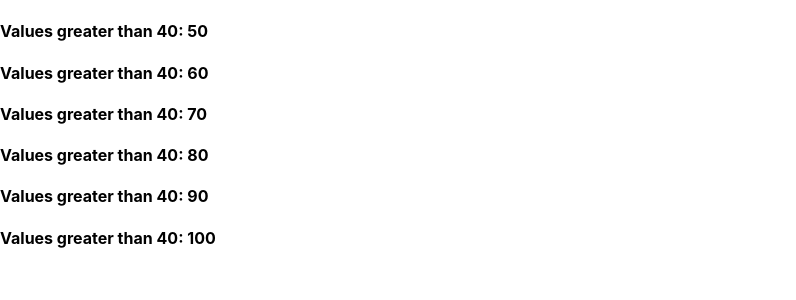
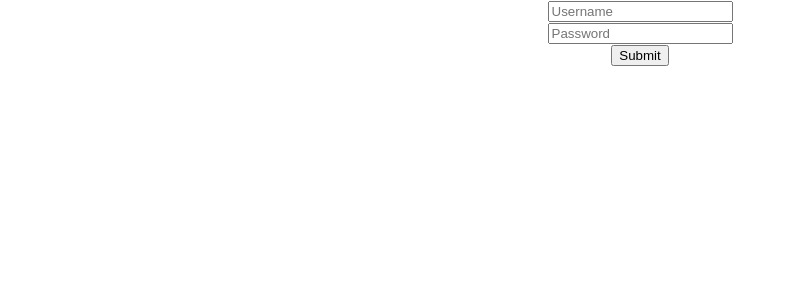
Before and after one commit to mohithsaran/React-Course, a React (Create React App) app: page / in a window 1280 px wide. Shown: the top 300 px of the page, without its empty margins (0-796 px from the left). Built offline with nearby package versions, Linux system fonts and the light colour scheme.

Commit message:
Login Form

```diff
--- a/src/App.js
+++ b/src/App.js
@@ -1,11 +1,42 @@
+import React, { useState } from "react";
+
 const App = () => {
-  const names = [10, 20, 30, 40, 50, 60, 70, 80, 90, 100];
-  const filtered = names.filter((name) => name > 40);
+  const [data, setData] = useState({
+    username: "",
+    password: "",
+  });
+  const { username, password } = data;
+  const changeHandle = (e) => {
+    setData({ ...data, [e.target.name]: [e.target.value] });
+  };
+  const submitHandler = (e) => {
+    e.preventDefault();
+    console.log(data);
+  };
+
   return (
     <div>
-      {filtered.map((value) => (
-        <h4>Values greater than 40: {value}</h4>
-      ))}
+      <center>
+        <form onSubmit={submitHandler}>
+          <input
+            type="text"
+            name="username"
+            value={username}
+            placeholder="Username"
+            onChange={changeHandle}
+          />
+          <br />
+          <input
+            type="password"
+            name="password"
+            value={password}
+            placeholder="Password"
+            onChange={changeHandle}
+          />
+          <br />
+          <button>Submit</button>
+        </form>
+      </center>
     </div>
   );
 };
```
